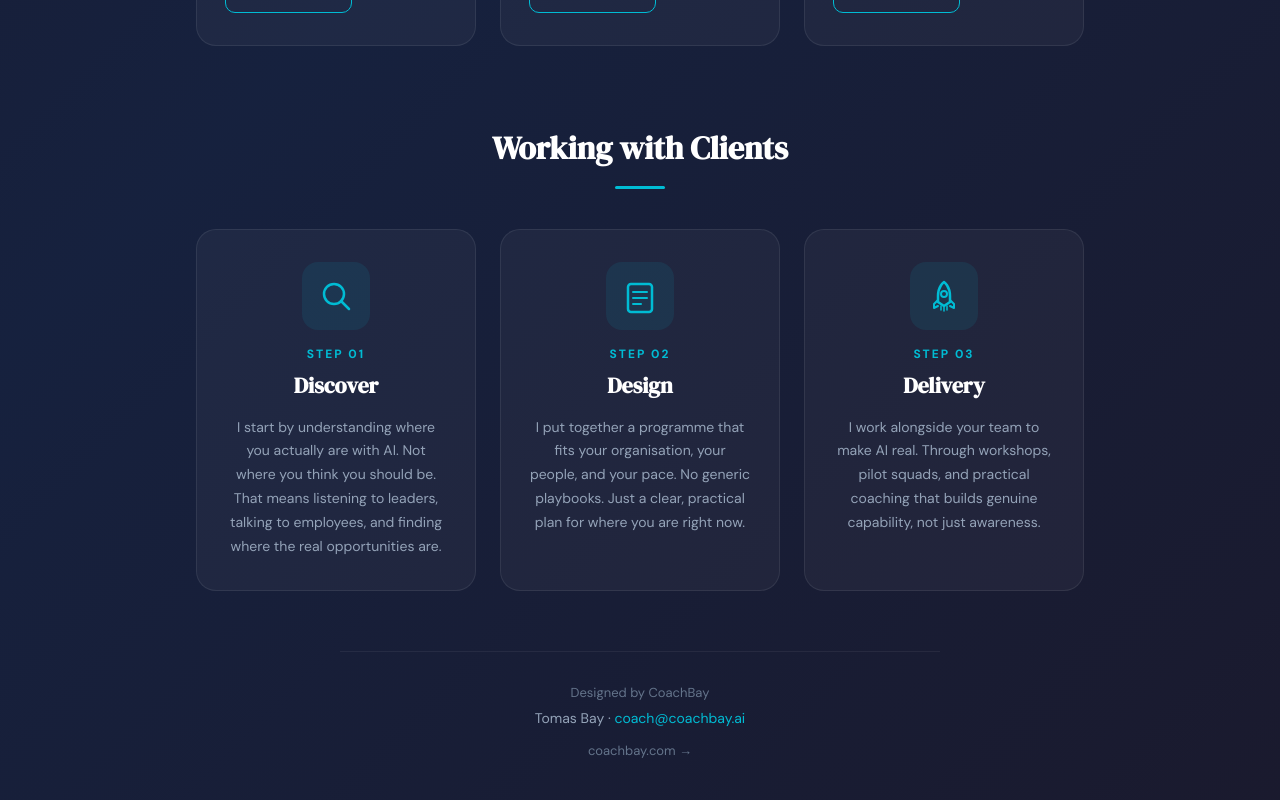
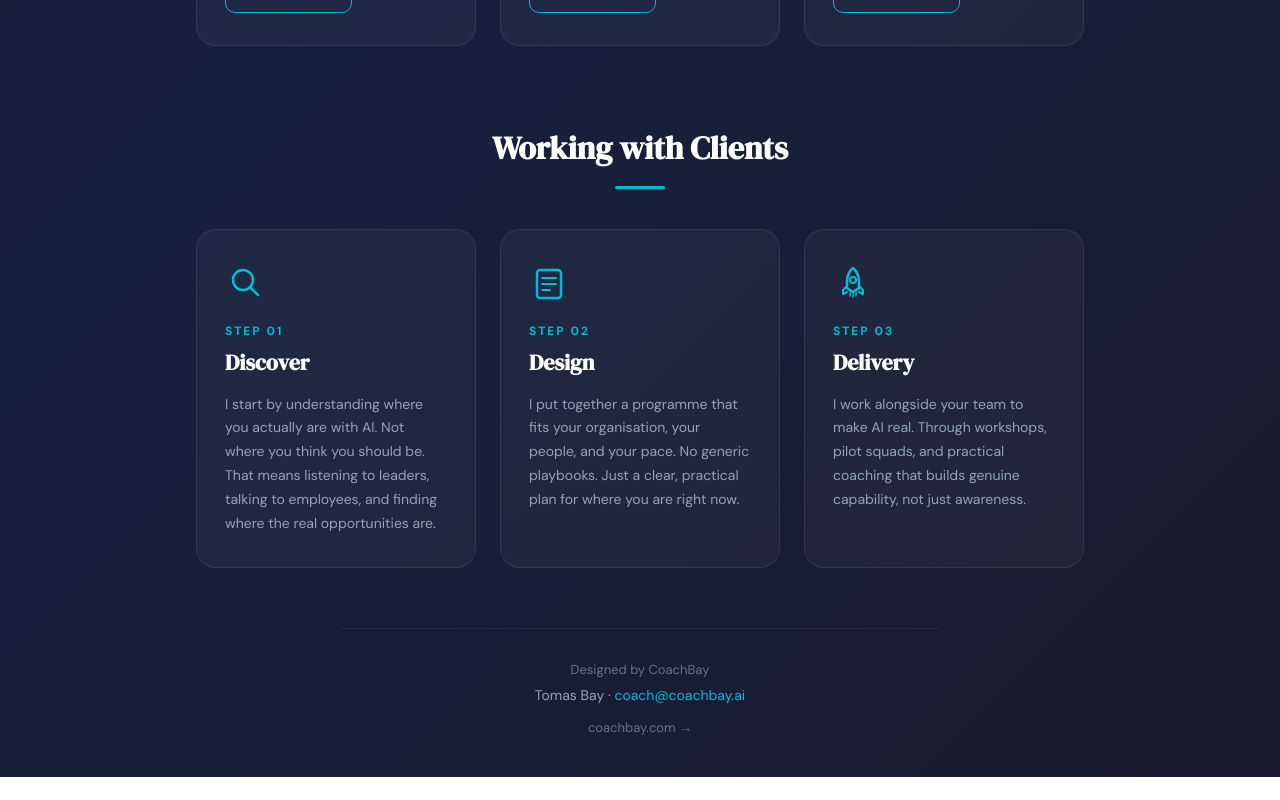
Before and after one commit to coachbay/site, a React (Vite) app: page / in a window 1280 px wide. Shown: the part 1373-2173 px from the top of the page. After the commit the page ends 2150 px from the top, so only its background shows below. Built offline with nearby package versions, Linux system fonts and the light colour scheme.

Commit message:
Fix Working with Clients section: left-align text, remove icon boxes

```diff
--- a/LandingPage.jsx
+++ b/LandingPage.jsx
@@ -433,16 +433,8 @@ export default function LandingPage({ onNavigate }) {
               width: 280,
               display: "flex",
               flexDirection: "column",
-              alignItems: "center",
-              textAlign: "center",
             }}>
-              <div style={{
-                background: `${CYAN}18`,
-                borderRadius: 16,
-                padding: 14,
-                marginBottom: 16,
-                display: "inline-flex",
-              }}>
+              <div style={{ marginBottom: 16 }}>
                 {item.icon}
               </div>
               <div style={{
```
